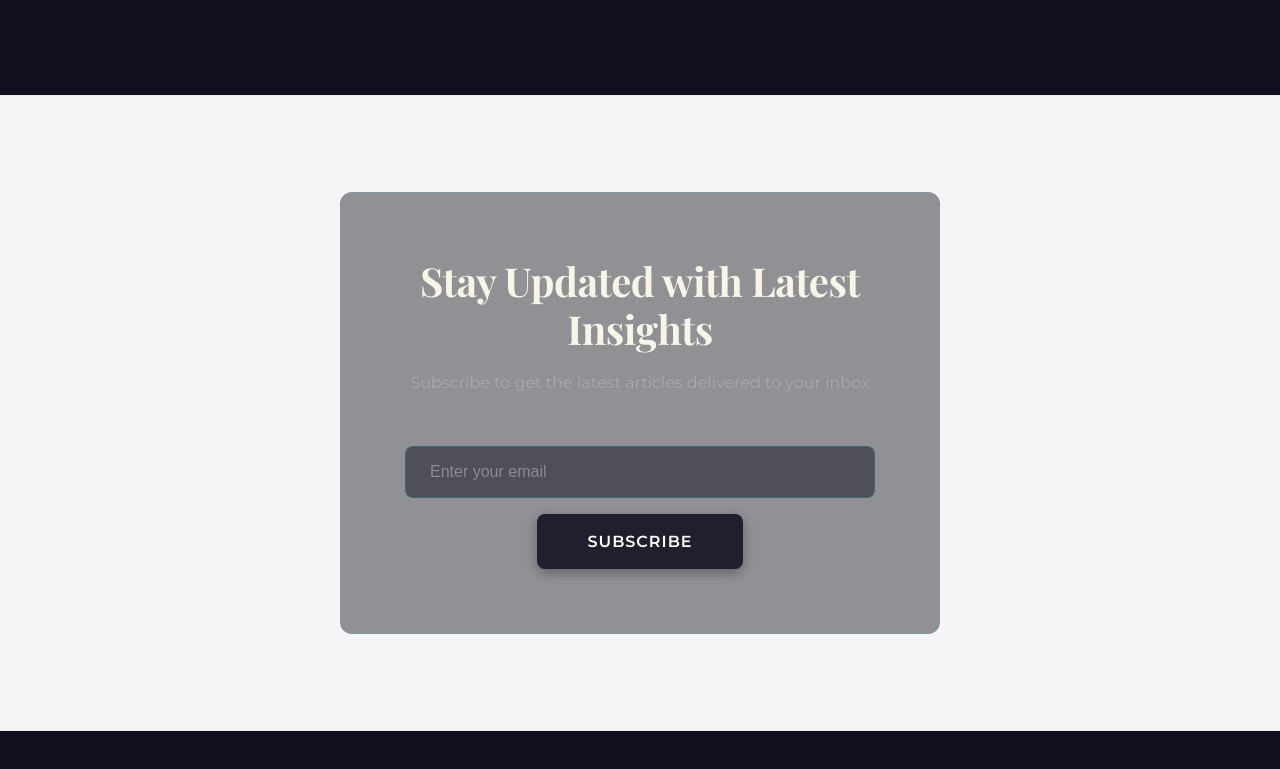
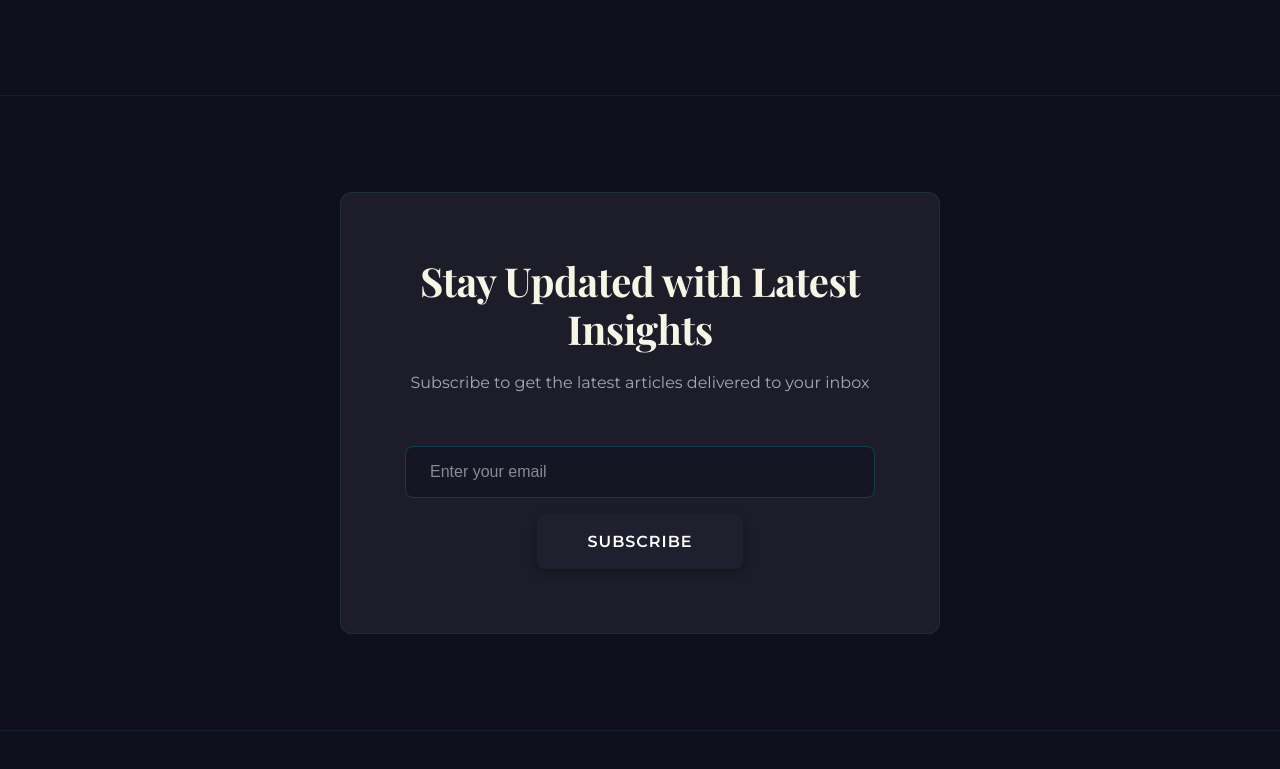
Before and after one commit to faustin12-g/reactporto, a React (Vite) app: page /blog in a window 1280 px wide. Shown: the part 2131-2900 px from the top of the page. Built offline with nearby package versions, Linux system fonts and the light colour scheme.

Commit message:
add CTA section to blog

```diff
--- a/src/pages/BlogPage.css
+++ b/src/pages/BlogPage.css
@@ -145,9 +145,9 @@
 /* Newsletter CTA */
 .blog-cta {
   padding: var(--spacing-4xl) 0;
-  background: #f5f5f7;
-  border-top: 1px solid #e8e8ec;
-  border-bottom: 1px solid #e8e8ec;
+  background: var(--color-dark);
+  border-top: 1px solid rgba(0, 212, 255, 0.1);
+  border-bottom: 1px solid rgba(0, 212, 255, 0.1);
 }
 
 .newsletter-box {
@@ -304,3 +304,10 @@
   color: #dc2626;
   border: 1px solid rgba(239, 68, 68, 0.4);
 }
+
+/* Light mode for Blog CTA */
+[data-theme="light"] .blog-cta {
+  background: var(--color-dark);
+  border-top: 1px solid rgba(0, 212, 255, 0.1);
+  border-bottom: 1px solid rgba(0, 212, 255, 0.1);
+}
```
